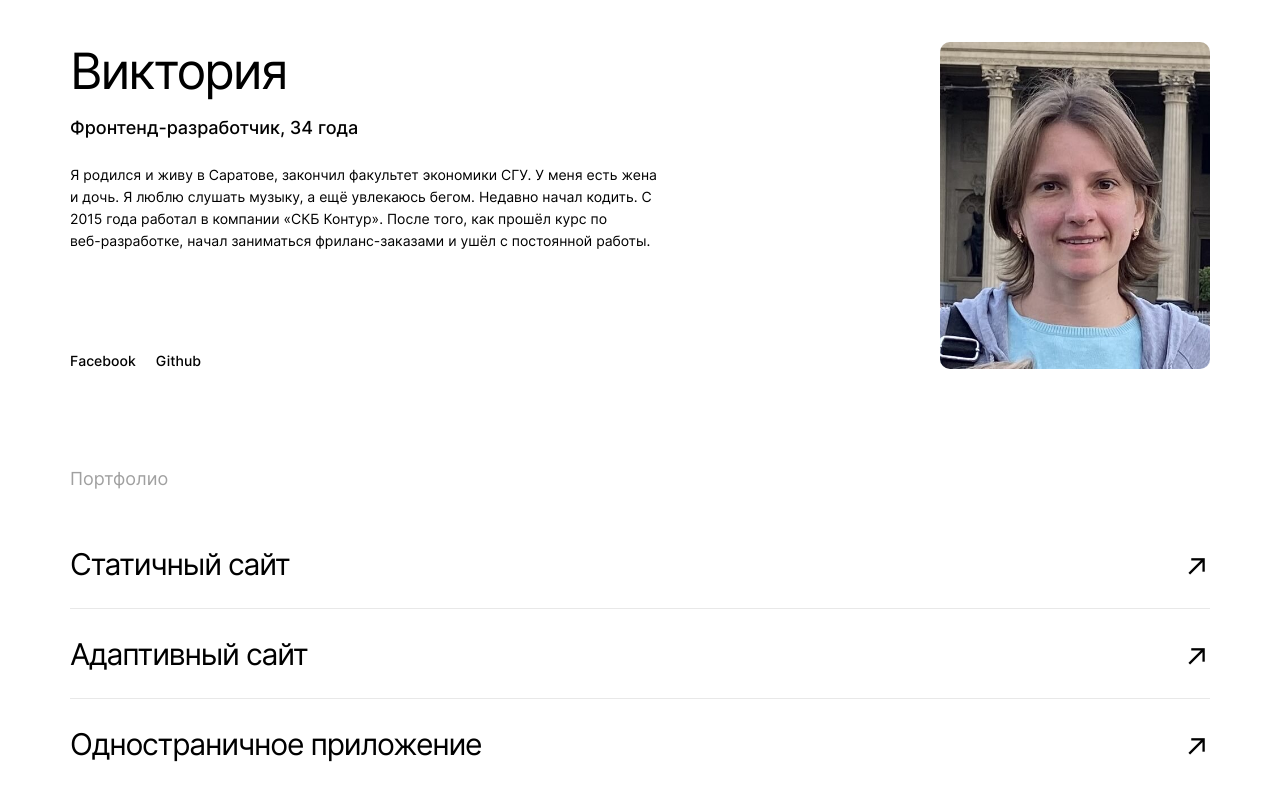
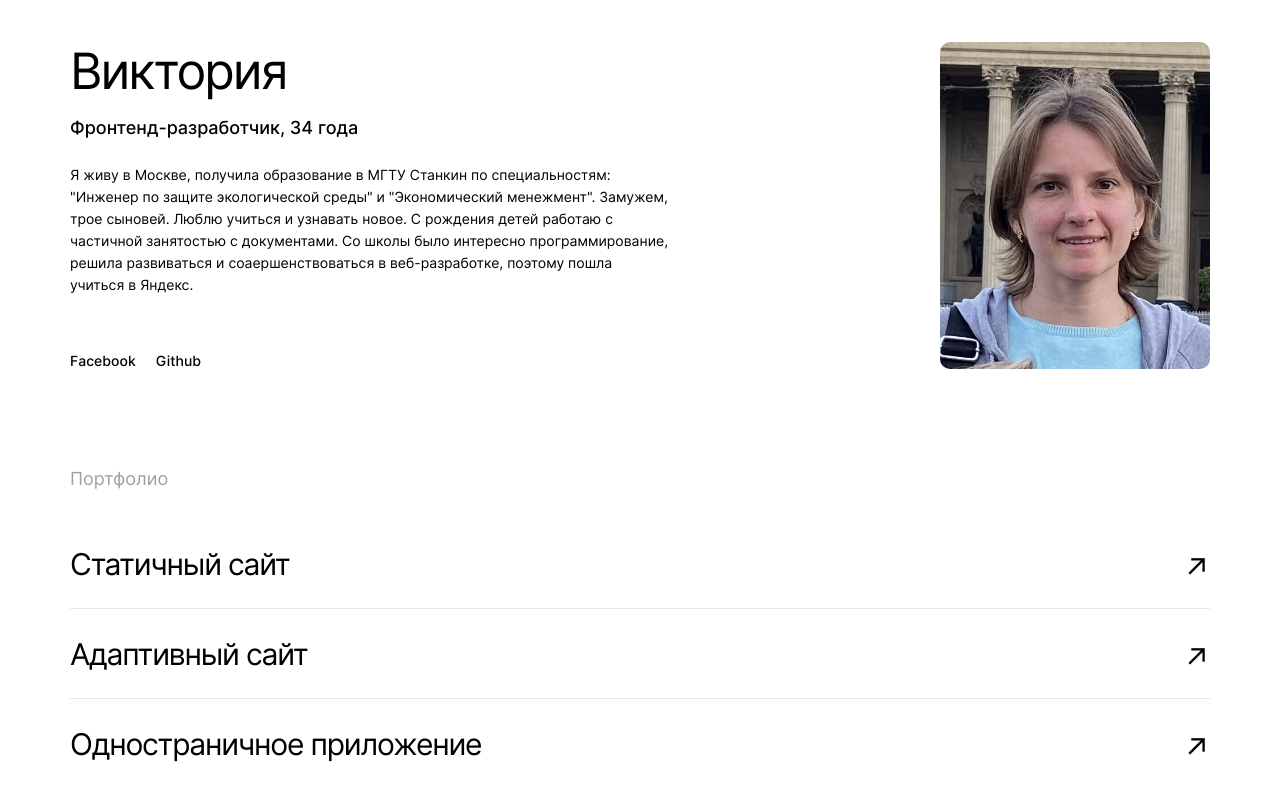
Before and after one commit to BorodkinaViktoriya/movies-explorer-frontend, a React (Create React App) app: page / in a window 1280 px wide. Shown: the part 2065-2865 px from the top of the page. Built offline with nearby package versions, Linux system fonts and the light colour scheme; the HTML template or start-up script is replaced by a standard one.

Commit message:
fix register errors

```diff
--- a/src/components/AboutMe/AboutMe.js
+++ b/src/components/AboutMe/AboutMe.js
@@ -13,13 +13,11 @@ function AboutMe() {
           <div className="student__about">
             <h3 className="student__name">Виктория</h3>
             <p className="student__job"> Фронтенд-разработчик, 34 года</p>
-            <p className="student__brief">Я родился и живу в Саратове, закончил факультет экономики СГУ. У меня есть
-              жена
-              и&nbsp;дочь. Я люблю слушать музыку, а ещё увлекаюсь бегом. Недавно начал кодить. С 2015 года работал в
-              компании
-              «СКБ Контур». После того, как прошёл курс по веб&zwj;-&zwj;разработке, начал заниматься
-              фриланс&zwj;-&zwj;заказами и
-              ушёл с постоянной работы.</p>
+            <p className="student__brief">Я живу в Mоскве, получила образование в МГТУ Станкин по специальностям:
+              "Инженер по защите экологической среды" и "Экономический менежмент". Замужем, трое сыновей. Люблю учиться
+              и узнавать новое. С рождения детей работаю с частичной занятостью с документами. Со школы было интересно
+              программирование, решила развиваться и соаершенствоваться в веб&zwj;-&zwj;разработке, поэтому пошла
+              учиться в Яндекс.</p>
           </div>
           <ul className="student__links">
             <li>
--- a/src/components/AboutProject/AboutProject.js
+++ b/src/components/AboutProject/AboutProject.js
@@ -19,9 +19,7 @@ function AboutProject() {
             успешно защититься.</p>
         </li>
       </ul>
-
       <div className="project__chart">
-
         <div className="project__chart-container">
           <div className="project__chart-column project__chart-column_type_left">
             <p className="project__chart-text">1 неделя</p>
--- a/src/components/App/App.js
+++ b/src/components/App/App.js
@@ -16,6 +16,7 @@ import {CurrentUserContext} from "../../contexts/CurrentUserContext";
 import {authorize, getToken, getUserData} from "../../utils/MainApi";
 import allCards from '../../utils/Movies'
 import savedMovies from '../../utils/saved-movies'
+import {authUserError, loginUserError, serverError} from "../../utils/constants";
 
 
 function App() {
@@ -46,22 +47,19 @@ function App() {
             setCurrentUser(data);
             setFetchErrorMessage('')
             history.push('/movies')
-          }).catch((error) => {
-            console.log('ytghfdbkmysq njrty', error)
-            console.log(error.status)
-            if (error.status === 401) {
-              setFetchErrorMessage('401 При авторизации произошла ошибка. Токен не передан или передан не в том формате.')
-            }
-            setFetchErrorMessage('Пklnb')
+          }).catch(() => {
+            setFetchErrorMessage(authUserError)
           })
         }
       })
       .catch((err) => {
-        console.log(err)
         if (err.status === 401) {
-          setFetchErrorMessage('Вы ввели неправильный логин или пароль')
+          setFetchErrorMessage(loginUserError)
         }
-        setFetchErrorMessage('При авторизации произошла ошибка. Токен не передан или передан не в том формате.')
+        if (err.status === 403) {
+          setFetchErrorMessage(authUserError)
+        }
+        setFetchErrorMessage(serverError)
       });
   }
 
@@ -165,13 +163,16 @@ function App() {
             <Login
               fetchErrorMessage={fetchErrorMessage}
               loggedIn={loggedIn}
-              setLoggedIn={setLoggedIn}
-              setCurrentUser={setCurrentUser}
               handleLogin={handleLogin}/>
           </Route>
           <Route path="/signup">
-            <Register setLoggedIn={setLoggedIn}
-                      setCurrentUser={setCurrentUser}/>
+            <Register
+              setLoggedIn={setLoggedIn}
+              setCurrentUser={setCurrentUser}
+              handleLogin={handleLogin}
+              fetchErrorMessage={fetchErrorMessage}
+              setFetchErrorMessage={setFetchErrorMessage}
+            />
           </Route>
           <Route path="*">
             <PageNotFound/>
--- a/src/components/Login/Login.js
+++ b/src/components/Login/Login.js
@@ -7,7 +7,7 @@ import useFormWithValidation from "../../hooks/useForm";
 import isEmail from 'validator/es/lib/isEmail';
 import {emailValidationErrorMessage} from "../../utils/constants";
 
-function Login({setLoggedIn, setCurrentUser, handleLogin, fetchErrorMessage}) {
+function Login({loggedIn, handleLogin, fetchErrorMessage}) {
   const history = useHistory();
   const {values, handleChange, resetFrom, errors, isValid} = useFormWithValidation({
     loginEmail: (value) => {
--- a/src/components/Register/Register.js
+++ b/src/components/Register/Register.js
@@ -4,11 +4,16 @@ import { Link, useHistory } from 'react-router-dom';
 import Form from "../Form/Form";
 import useFormWithValidation from "../../hooks/useForm";
 import {authorize, getUserData, register, } from "../../utils/MainApi";
-import {emailValidationErrorMessage, nameRegex, nameValidationErrorMessage} from "../../utils/constants";
+import {
+  emailValidationErrorMessage,
+  loginUserError,
+  nameRegex,
+  nameValidationErrorMessage, registerUserConflictError, serverError
+} from "../../utils/constants";
 import isEmail from "validator/es/lib/isEmail";
 
 
-function Register({setLoggedIn, setCurrentUser}) {
+function Register({setLoggedIn, setCurrentUser, handleLogin, setFetchErrorMessage, fetchErrorMessage}) {
   const history = useHistory();
   const {values, handleChange, resetFrom, errors, isValid} = useFormWithValidation({
     registerEmail: (value) => {
@@ -31,9 +36,11 @@ function Register({setLoggedIn, setCurrentUser}) {
     register({name:values.registerName, password: values.registerPassword, email:values.registerEmail})
       .then((res) => {
         if (res) {
-          authorize({password: values.registerPassword, email:values.registerEmail})
+          handleLogin({password: values.registerPassword, email: values.registerEmail})
+          /*authorize({password: values.registerPassword, email:values.registerEmail})
             .then((res) => {
               if (res) {
+
                 getUserData().then((data)=>{
                   setCurrentUser(data)
                   console.log(data)
@@ -45,12 +52,18 @@ function Register({setLoggedIn, setCurrentUser}) {
               }
             })
             .catch((err) => {
-              console.log('ошибка при авторизации')
-            });
+              console.log('ошибка при авторизации', err)
+            });*/
         }
       })
       .catch((err) => {
-        console.log('ошибка при регистрации')
+        if (err.status === 409) {
+          setFetchErrorMessage(registerUserConflictError)
+        }
+        if (err.status === 500) {
+          setFetchErrorMessage(serverError)
+        }
+        setFetchErrorMessage(registerUserError)
       })
   }
 
@@ -63,6 +76,7 @@ function Register({setLoggedIn, setCurrentUser}) {
         link={'/signin'}
         onSubmit={handleRegister}
         isDisabled={!isValid}
+        fetchErrorMessage={fetchErrorMessage}
       >
         <label className="form__label">Name
         <input
--- a/src/utils/MainApi.js
+++ b/src/utils/MainApi.js
@@ -44,7 +44,7 @@ export const getToken = (token) => {
   return fetch(`${BASE_URL}/users/me `, {
     headers: {
       'Content-Type': 'application/json',
-      'Authorization': `Bearer ${localStorage.getItem('ss12121')}`,
+      'Authorization': `Bearer ${localStorage.getItem('jwt')}`,
     }
   })
     .then((res) => handleResponse(res));
--- a/src/utils/constants.js
+++ b/src/utils/constants.js
@@ -11,6 +11,11 @@ export const BASE_URL = 'http://localhost:3000';
 export const nameRegex = new RegExp("^[a-zA-Zа-яёА-ЯЁ -]+$");
 export const emailValidationErrorMessage = 'Введен некоректный адрес электронной почты';
 export const nameValidationErrorMessage = 'Поле name  должно содержать только латиницу, кириллицу, пробел или дефис';
+export const loginUserError = 'Вы ввели неправильный логин или пароль';
+export const registerUserConflictError = 'Пользователь с таким email уже существует.';
+export const registerUserError = 'При регистрации пользователя произошла ошибка.';
+export const authUserError = 'При авторизации произошла ошибка. Токен не передан или передан не в том формате.';
+export const serverError = '500 На сервере произошла ошибка.';
+
 /*export const registerUserSuccessful = 'Вы успешно зарегистрировались!';
-export const registerUserError = 'Что - то пошло не так! Ошибка регистрации';
-export const authError = 'Что-то пошло не так! Ошибка авторизации.';*/
+*/
```
